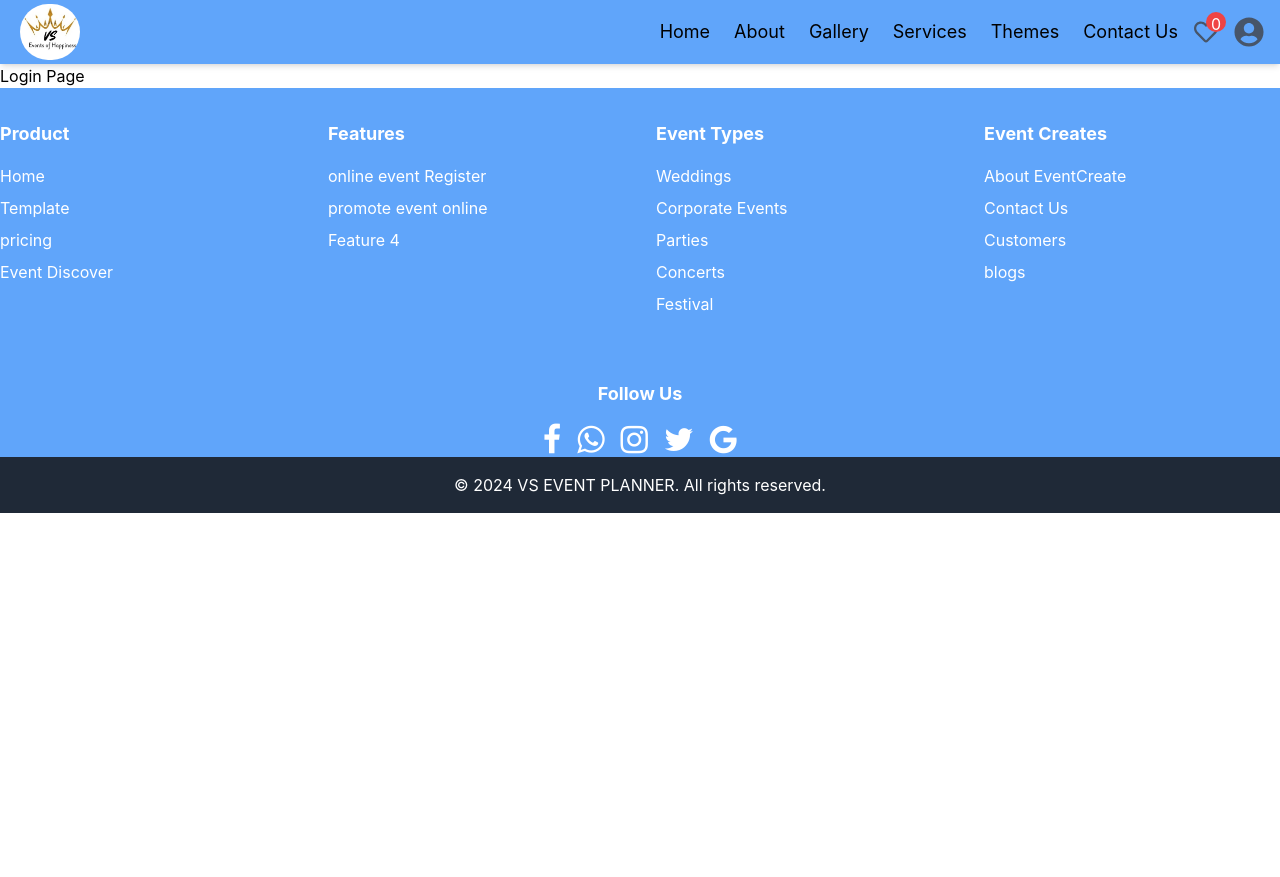
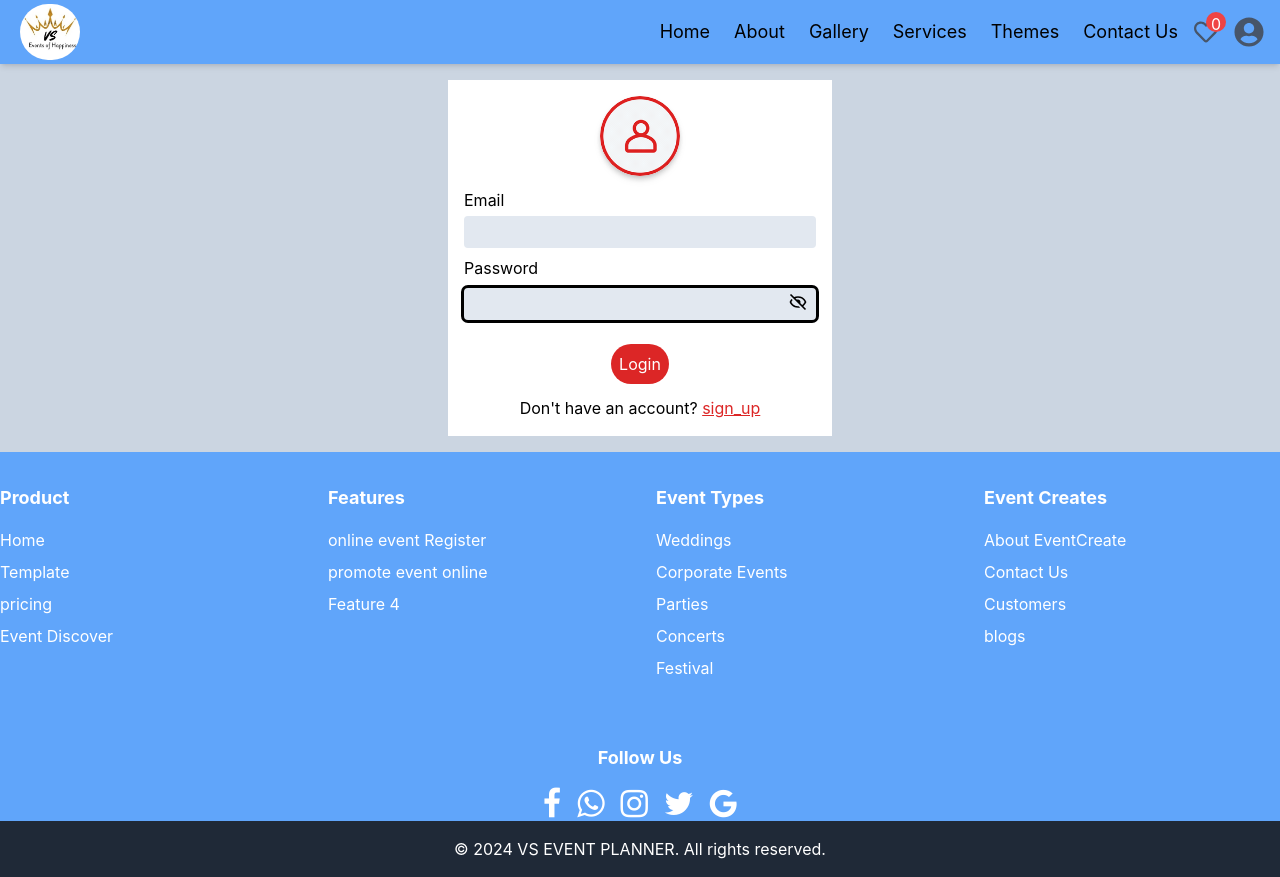
Before and after one commit to Vish24mankar/EventProject, a React (Create React App) app in the folder frontend/: page /login in a window 1280 px wide. Before the commit the page ends 800 px from the top, so only its background shows below. Built offline with nearby package versions, Linux system fonts and the light colour scheme.

Commit message:
image adding to login uploading fuctionality added

```diff
--- a/frontend/src/pages/Login.js
+++ b/frontend/src/pages/Login.js
@@ -1,10 +1,76 @@
-import React from 'react'
+import React, { useState } from 'react'
+import LogonSignupImage from '../assest/signin.gif';
+import { GoEye } from "react-icons/go";
+import { BiHide } from "react-icons/bi";
+import { Link } from 'react-router-dom';
+const Login = () => {
+  const [showPassword, setshowPassword] = useState(false)
+  const [data, setData] = useState({
+    firstName: "",
+    lastName: "",
+    userEmail: "",
+    userPassword: "",
+    confirmedPassword: "",
+  })
+  console.log(data);
+  const handleShowPassword = () => {
+    setshowPassword(preve => !preve)
+  }
 
-const Login = () => {
+  const handleonChange = (e) => {
+    const{name,value} = e.target
+    setData((preve) => {
+      return{
+        ...preve,
+        [name] : value
+      }
+    })
+  }
+
+  const handleSubmit = (e) => {
+    e.preventDefault()
+    const {userEmail,userPassword} = data
+      if( userEmail && userPassword){
+        alert("successfully login!!!")
+      }
+    else{
+        alert("Please enter required fields...")
+    }
+  }
+
   return (
-    <div>
-        <h2>Login Page</h2>
+    <div className='p-3 md:p-4 bg-slate-300'>
+      <div className='w-full max-w-sm bg-white m-auto flex items-center flex-col p-4'>
+        {/* <h2 className='text-center text-2xl font-bold'>Sign Up Page</h2> */}
+        <div className='w-20 overflow-hidden rounded-full drop-shadow-md shadow-md'>
+          <img src={LogonSignupImage} className='w-full' />
+        </div>
+        <form className='w-full py-3 flex flex-col' onSubmit={handleSubmit}>
 
+          <label htmlFor='userEmail'>Email</label>
+          <input type='text'
+          id='userEmail'
+          name='userEmail'
+          value={data.userEmail}
+          onChange={handleonChange}
+          className='mt-1 mb-2 w-full bg-slate-200 px-2 py-1 rounded focus-within:outline-blue-300' required/>
+
+          <label htmlFor='userPassword'>Password</label>
+          <div className='flex bg-slate-200 mt-2 mb-2 px-2 py-1 rounded outline focus-within:outline-blue-300'>
+          <input type={showPassword ? 'text' : 'password'}
+          id='userPassword'
+          name='userPassword'
+          value={data.userPassword}
+          onChange={handleonChange}
+          className='w-full bg-slate-200 border-none outline-none' required/>
+          <span className='flex text-xl' onClick={handleShowPassword}>{showPassword ? <GoEye /> : <BiHide />}</span>
+          </div>
+
+          <button type='submit' className='max-w-[150px] m-auto p-2 bg-red-600 cursor-pointer text-white rounded-full mt-4'>Login</button>
+        </form>
+
+        <p>Don't have an account? <Link to={"/signup"} className="underline text-red-600">sign_up</Link></p>
+      </div>
     </div>
   )
 }
--- a/frontend/src/pages/SignUp.js
+++ b/frontend/src/pages/SignUp.js
@@ -2,8 +2,10 @@ import React, { useState } from 'react'
 import LogonSignupImage from '../assest/signin.gif';
 import { GoEye } from "react-icons/go";
 import { BiHide } from "react-icons/bi";
-import { Link } from 'react-router-dom';
+import { Link, useNavigate} from 'react-router-dom';
+import { ImagetoBase64 } from '../utility/ImagetoBase64';
 function SignUp() {
+  const Navigate = useNavigate()
   const [showPassword, setshowPassword] = useState(false)
   const [showConfirmedPassword, setShowConfirmedPassword] = useState(false)
   const [data, setData] = useState({
@@ -12,6 +14,7 @@ function SignUp() {
     userEmail: "",
     userPassword: "",
     confirmedPassword: "",
+    image : ""
   })
   console.log(data);
   const handleShowPassword = () => {
@@ -22,6 +25,18 @@ function SignUp() {
     setShowConfirmedPassword(preve => !preve)
   }
 
+  const handleUploadImage = async(e) => {
+    const data = await ImagetoBase64(e.target.files[0])
+    console.log(data);
+
+    setData((preve) => {
+      return{
+        ...preve,
+        image : data
+      }
+    })
+
+  }
   const handleonChange = (e) => {
     const{name,value} = e.target
     setData((preve) => {
@@ -33,42 +48,85 @@ function SignUp() {
   }
 
   const handleSubmit = (e) => {
-    e.preevntDefault();
-    const {firstName,userEmail,userPassword,confirmedPassword} =data
+    e.preventDefault()
+    const {firstName,userEmail,userPassword,confirmedPassword} = data
+    if(firstName && userEmail && userPassword && confirmedPassword){
+      if( userPassword === confirmedPassword){
+        alert("successfully login!!!")
+        Navigate("/login");
+      }
+      else{
+        alert("password and confirm password is not equal")
+      }
+    }
+    else{
+      alert("Please enter required fields...")
+    }
   }
   return (
     <div className='p-3 md:p-4 bg-slate-300'>
       <div className='w-full max-w-sm bg-white m-auto flex items-center flex-col p-4'>
         {/* <h2 className='text-center text-2xl font-bold'>Sign Up Page</h2> */}
-        <div className='w-20 overflow-hidden rounded-full drop-shadow-md shadow-md'>
-          <img src={LogonSignupImage} className='w-full' />
+        <div className='w-20 overflow-hidden rounded-full drop-shadow-md shadow-md relative'>
+          <img src={data.image ? data.image : LogonSignupImage} className='w-full' />
+          <label htmlFor='profileImage'>
+              <div className='absolute bottom-0 h-1/3 bg-slate-500 bg-opacity-20 w-full text-center cursor-pointer'>
+                  <p className='text-sm p-1 text-white'>upload</p>
+              </div>
+            <input type='file' id='profileImage' accept='image/""' className='hidden' onChange={handleUploadImage} />
+          </label>
         </div>
-        <form className='w-full py-3 flex flex-col'>
+        <form className='w-full py-3 flex flex-col' onSubmit={handleSubmit}>
           <label htmlFor='firstName'>First name</label>
-          <input type='text' id='firstName' name='firstName' value={data.firstName} onChange={handleonChange} className='mt-1 mb-2 w-full bg-slate-200 px-2 py-1 rounded focus-within:outline-blue-300' required/>
+          <input type='text'
+          id='firstName'
+          name='firstName'
+          value={data.firstName}
+          onChange={handleonChange}
+          className='mt-1 mb-2 w-full bg-slate-200 px-2 py-1 rounded focus-within:outline-blue-300' required/>
 
           <label htmlFor='lastName'>Last name</label>
-          <input type='text' id='lastName' name='lastName' value={data.lastName} onChange={handleonChange} className='mt-1 mb-2 w-full bg-slate-200 px-2 py-1 rounded focus-within:outline-blue-300' required/>
+          <input type='text'
+          id='lastName'
+          name='lastName'
+          value={data.lastName}
+          onChange={handleonChange}
+          className='mt-1 mb-2 w-full bg-slate-200 px-2 py-1 rounded focus-within:outline-blue-300' required/>
 
           <label htmlFor='userEmail'>Email</label>
-          <input type='text' id='userEmail' name='userEmail' value={data.userEmail} onChange={handleonChange} className='mt-1 mb-2 w-full bg-slate-200 px-2 py-1 rounded focus-within:outline-blue-300' required/>
+          <input type='text'
+          id='userEmail'
+          name='userEmail'
+          value={data.userEmail}
+          onChange={handleonChange}
+          className='mt-1 mb-2 w-full bg-slate-200 px-2 py-1 rounded focus-within:outline-blue-300' required/>
 
           <label htmlFor='userPassword'>Password</label>
           <div className='flex bg-slate-200 mt-2 mb-2 px-2 py-1 rounded outline focus-within:outline-blue-300'>
-            <input type={showPassword ? 'text' : 'password'} id='userPassword' name='userPassword' value={data.userPassword} onChange={handleonChange} className='w-full bg-slate-200 border-none outline-none' required/>
-            <span className='flex text-xl' onClick={handleShowPassword}>{showPassword ? <GoEye /> : <BiHide />}</span>
+          <input type={showPassword ? 'text' : 'password'}
+          id='userPassword'
+          name='userPassword'
+          value={data.userPassword}
+          onChange={handleonChange}
+          className='w-full bg-slate-200 border-none outline-none' required/>
+          <span className='flex text-xl' onClick={handleShowPassword}>{showPassword ? <GoEye /> : <BiHide />}</span>
           </div>
 
           <label htmlFor='confirmedPassword'>Confirmed Password</label>
           <div className='flex bg-slate-200 mt-2 mb-2 px-2 py-1 rounded outline focus-within:outline-blue-300'>
-            <input type={showConfirmedPassword ? 'text' : 'password'} id='confirmedPassword' name='confirmedPassword' value={data.confirmedPassword} onChange={handleonChange} className='w-full bg-slate-200 border-none outline-none' required/>
-            <span className='flex text-xl cursor-pointer' onClick={handleShowConfirmedPassword}>{showConfirmedPassword ? <GoEye /> : <BiHide />}</span>
+          <input type={showConfirmedPassword ? 'text' : 'password'}
+          id='confirmedPassword'
+          name='confirmedPassword'
+          value={data.confirmedPassword}
+          onChange={handleonChange}
+          className='w-full bg-slate-200 border-none outline-none' required/>
+          <span className='flex text-xl cursor-pointer' onClick={handleShowConfirmedPassword}>{showConfirmedPassword ? <GoEye /> : <BiHide />}</span>
           </div>
 
           <button type='submit' className='max-w-[150px] m-auto p-2 bg-red-600 cursor-pointer text-white rounded-full mt-4'>Sign up</button>
         </form>
 
-        <p>Already have an account? <Link to="login" className="underline text-red-600">Login</Link></p>
+        <p>Already have an account? <Link to={"/login"} className="underline text-red-600">Login</Link></p>
       </div>
     </div>
   )
--- /dev/null
+++ b/frontend/src/utility/ImagetoBase64.js
@@ -0,0 +1,12 @@
+
+async function ImagetoBase64(file){
+    const reader = new FileReader()
+    reader.readAsDataURL(file)
+
+    const data = new Promise((resolved,reject) =>{
+        reader.onload = () => resolved(reader.result)
+        reader.onerror = err => reject(err)
+    })
+    return data
+}
+export {ImagetoBase64}
```
